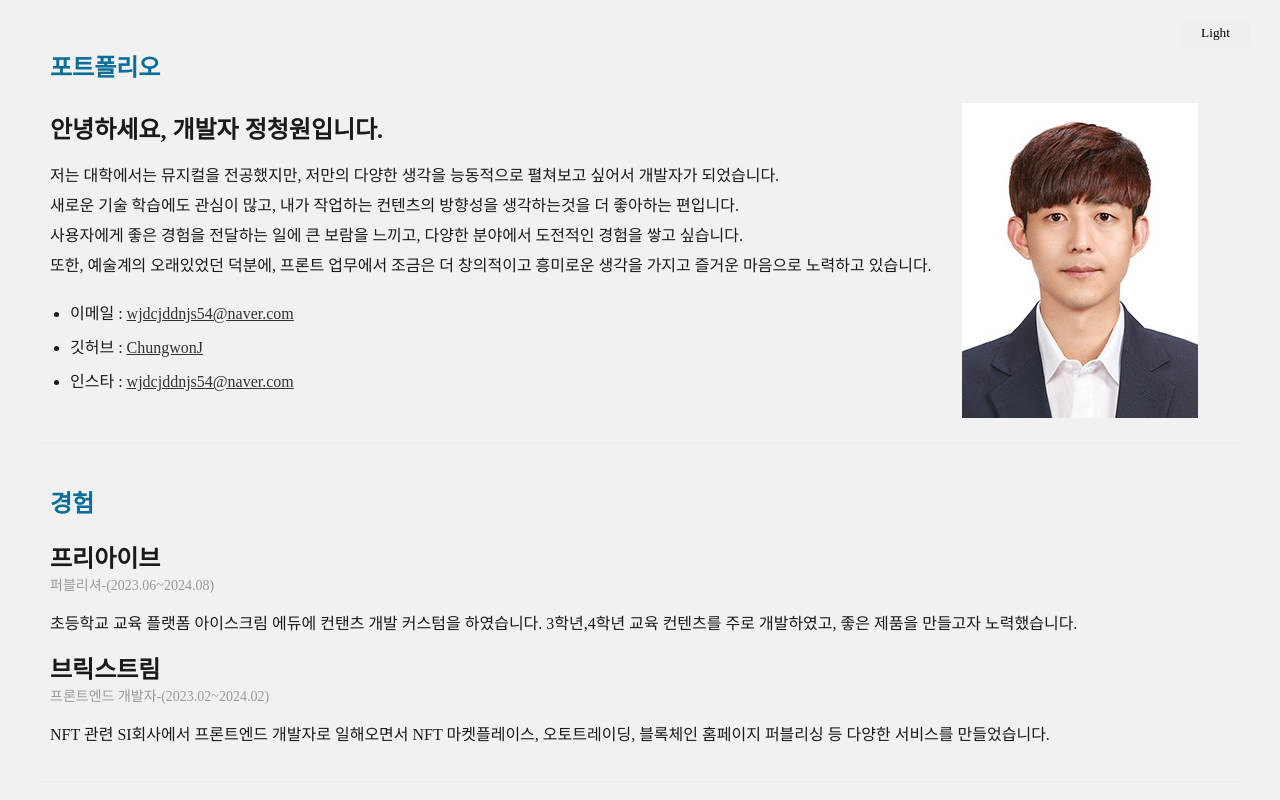
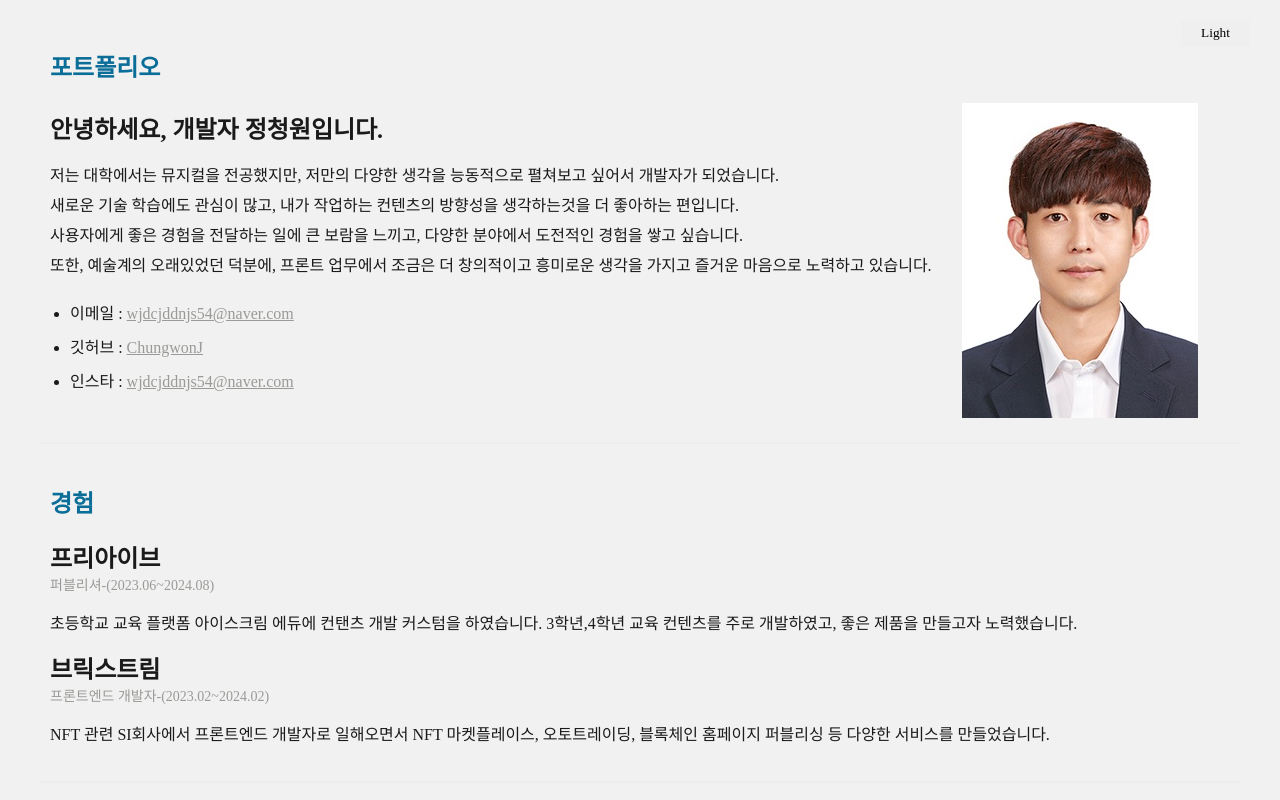
Before and after one commit to ChungwonJ/port, a Next.js app: page / in a window 1280 px wide. Shown: the top 800 px of the page. Built offline with nearby package versions, Linux system fonts and the light colour scheme; a web font is replaced by a local one.

Commit message:
a태그 컬러수정

```diff
--- a/styles/globals.scss
+++ b/styles/globals.scss
@@ -28,7 +28,7 @@ h2{
 }
 
 a{
-  color: #333;
+  color: #9b9a97;
 
   &:hover{
     opacity: 0.8;
```
